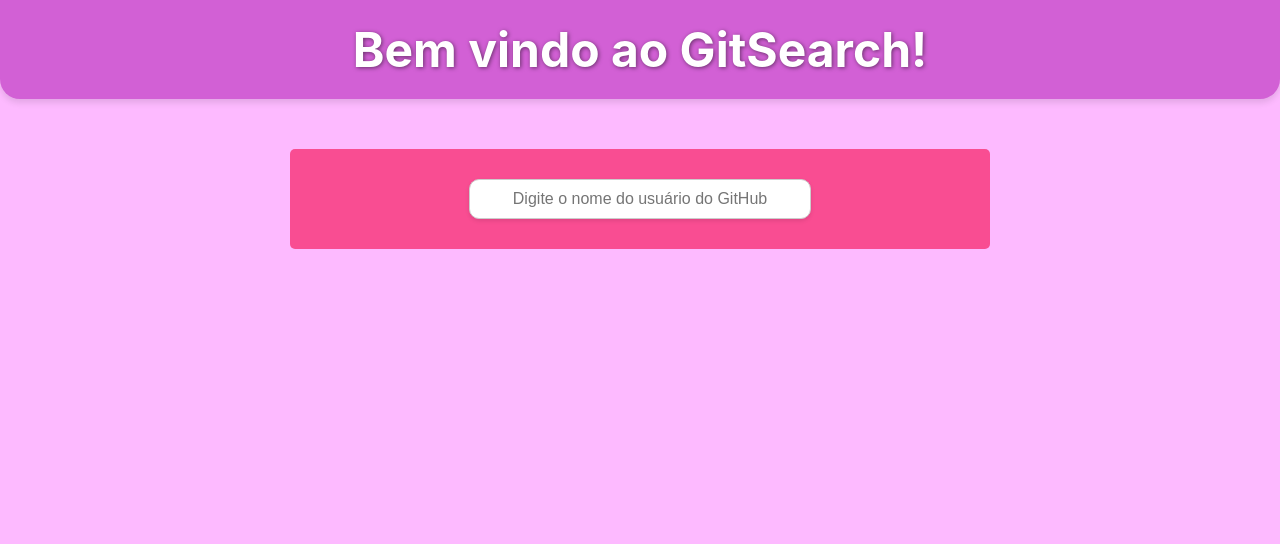
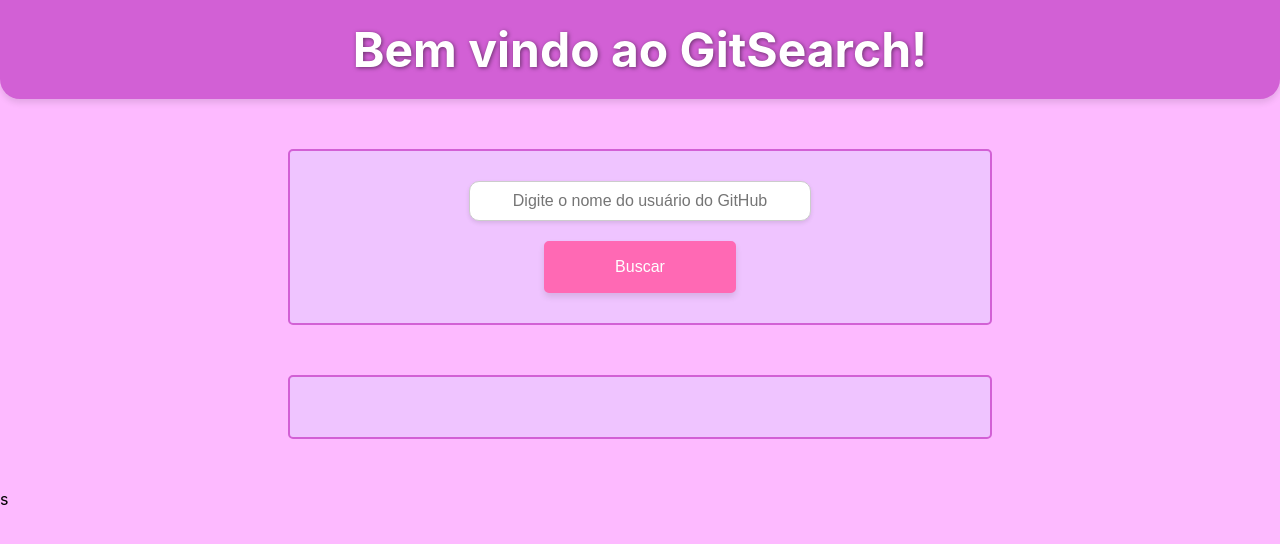
Before and after one commit to muristop10/AvaliacaoMuriloEstagio2026, a React (Vite) app in the folder Exercício3/: page / in a window 1280 px wide. Shown: the top 544 px of the page. Built offline with nearby package versions, Linux system fonts and the light colour scheme.

Commit message:
Exercício 3 - Versão 2
Chamada API funcionando, melhora do front

```diff
--- a/Exercício3/index.html
+++ b/Exercício3/index.html
@@ -2,12 +2,14 @@
 <html lang="pt-BR">
   <head>
     <meta charset="UTF-8" />
-    <link rel="icon" href="/src/assets/gitSearchLogo.png" />
+    <link rel="icon" href="/src/assets/gitSearchLogo.webp" />
     <meta name="viewport" content="width=device-width, initial-scale=1.0" />
     <title>GitSearch</title>
   </head>
   <body>
-    <div id="root"></div>
+    <div id="root"></div> s
+    <!-- main.jsx, chama o componente principal - react -->
     <script type="module" src="/src/main.jsx"></script>
+    <!-- chamadaApi.jsx, chama o script que faz a busca pela api -->
   </body>
 </html>
--- a/Exercício3/src/app.jsx
+++ b/Exercício3/src/app.jsx
@@ -3,13 +3,21 @@ import React from "react";
 import Titulo from "./components/Titulo/Titulo";
 import Input from "./components/Input/Input";
 import Div from "./components/Div/Div";
+import Botao from "./components/Botao/Botao";
+import { buscarDados } from "./components/api/chamadaApi";
 
 export default function App() {
   return <>
     <Titulo>Bem vindo ao GitSearch!</Titulo>
 
+
     <Div class="div-container">
         <Input placeholder="Digite o nome do usuário do GitHub" id="inputBusca"/>
+        <Botao script={buscarDados}>Buscar</Botao>
+    </Div>
+
+    <Div>
+
     </Div>
   </>
 };
--- /dev/null
+++ b/Exercício3/src/components/Botao/Botao.css
@@ -0,0 +1,22 @@
+#botaoBusca {
+    background-color: #ff69b4;
+    color: white;
+    border: none;
+    padding: 15px;
+    border-radius: 5px;
+    cursor: pointer;
+    font-size: 1em;
+    width: 30%;
+    margin: 0 auto;
+    transition: 0.3s ease;
+    border: 2px solid #ff69b4;
+    box-shadow: 0 4px 6px rgba(0, 0, 0, 0.1);
+}
+
+#botaoBusca:hover {
+    background-color: #ff85c1;
+    transition: 0.3s ease;
+    font-weight: bold;
+    scale: 1.05;
+    font-size: 1.1em;
+}
--- /dev/null
+++ b/Exercício3/src/components/Botao/Botao.jsx
@@ -0,0 +1,16 @@
+import React from "react";
+import "../Botao/Botao.css"
+
+export default function Botao(props) {
+    const a = async () => {
+        const query = document.getElementById("inputBusca").value;
+        const dados = await props.script(query);
+        console.log(dados);
+    };
+
+    return <>
+        <button onClick={a} id="botaoBusca">
+            {props.children}
+        </button>
+    </>
+}
--- a/Exercício3/src/components/Div/Div.css
+++ b/Exercício3/src/components/Div/Div.css
@@ -1,10 +1,12 @@
 .div-container {
     display: flex;
+    flex-direction: column;
     text-align: center;
     gap: 20px;
-    background-color: rgb(249, 77, 146);
+    background-color: #efc4ff;
     padding: 30px;
     border-radius: 5px;
     margin: 50px auto;
+    border: 2px solid #d260d5;
     width: 50%;
 }
--- a/Exercício3/src/components/Input/Input.css
+++ b/Exercício3/src/components/Input/Input.css
@@ -11,6 +11,10 @@
 }
 
 input:hover {
-    border-color: #646cff;
     box-shadow: 0 4px 8px rgba(100, 108, 255, 0.2);
+    cursor: pointer;
 }
+
+input:focus {
+    outline: none;
+}
--- a/Exercício3/src/components/Titulo/Titulo.css
+++ b/Exercício3/src/components/Titulo/Titulo.css
@@ -9,5 +9,4 @@ h1 {
   box-shadow: 0 4px 6px rgba(0, 0, 0, 0.1);
   border-bottom-left-radius: 20px;
   border-bottom-right-radius: 20px;
-  font-family: 'Inter', -apple-system, BlinkMacSystemFont, sans-serif;
 }
--- /dev/null
+++ b/Exercício3/src/components/api/chamadaApi.jsx
@@ -0,0 +1,11 @@
+export const buscarDados = async (query) => {
+  try {
+    // tenta buscar dados da api do git, query será o conteudo do input
+    const response = await fetch(`https://api.github.com/users/${query}`); //
+    if (!response.ok) throw new Error('Não encontrado');
+    return await response.json();
+  } catch (error) {
+    console.error("Erro na busca:", error);
+    return null;
+  }
+};
--- a/Exercício3/src/index.css
+++ b/Exercício3/src/index.css
@@ -2,4 +2,5 @@ body {
   background-color: #fdbaff;
   margin: 0;
   align-items: center;
+  font-family: 'Inter', -apple-system, BlinkMacSystemFont, sans-serif;
 }
```
Also changed, not shown: Exercício3/src/assets/gitSearchLogo.png (deleted), Exercício3/src/assets/gitSearchLogo.webp (added).
